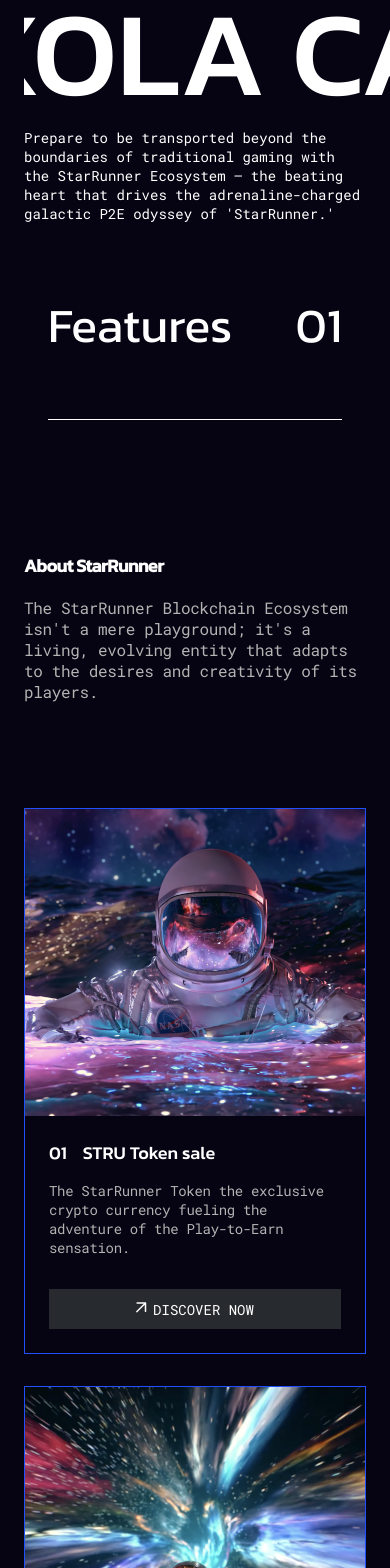
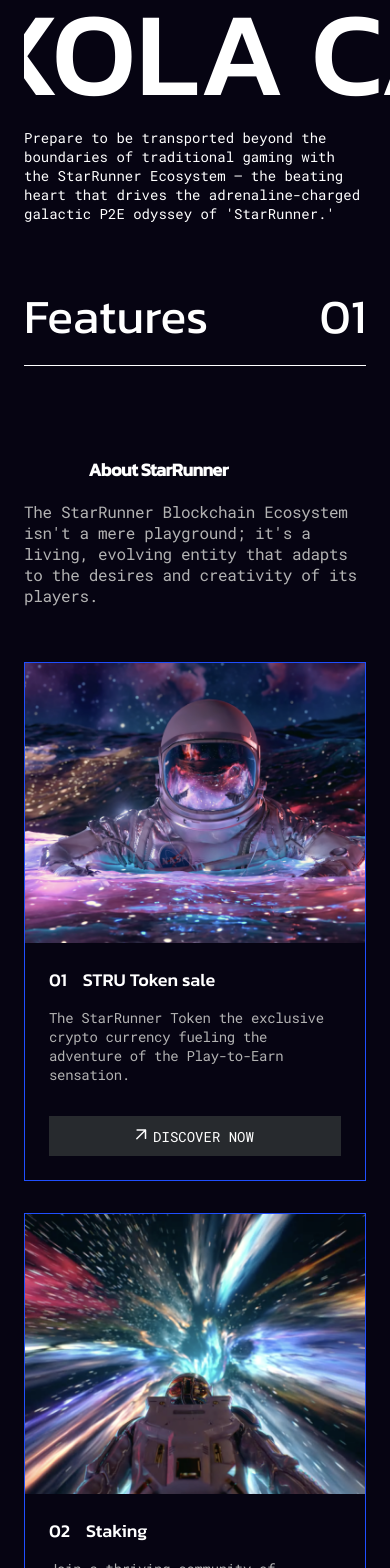
Before and after one commit to VladStroi/dexola, a React (Vite) app in the folder landing-page/: page / in a window 390 px wide. Shown: the part 432-2000 px from the top of the page. Built offline with nearby package versions, Linux system fonts and the light colour scheme.

Commit message:
UPD: Features & section title

```diff
--- a/landing-page/src/components/sections-title/sections-title.module.css
+++ b/landing-page/src/components/sections-title/sections-title.module.css
@@ -4,10 +4,10 @@
   align-items: center;
   text-align: center;
   width: 100%;
-  max-height: 156px;
+  max-height: 140px;
   padding-bottom: 16px;
   border-bottom: 1px solid var(--white-color);
-  margin: 120px ;
+  margin: 126px 120px 90px;
 }
 
 h1,
@@ -21,13 +21,12 @@ h2 {
   font-family: var(--title-font);
   font-weight: var(--font-weight-regular);
   line-height: 140px;
-
 }
 
 @media (max-width: 768px) {
 
   .sectionTitle{
-    margin: 24px ;
+    margin: 90px 24px 56px;
 
   }
   h1,
@@ -41,6 +40,13 @@ h2 {
 }
 
 @media (max-width: 480px) {
+
+  .sectionTitle{
+    max-height: 66px;
+    margin: 60px 24px 32px;
+
+  }
+
   h1,
   h2 {
     font-size: var(--title-mobile-font-size);
--- a/landing-page/src/sections/features-page/card/card.module.css
+++ b/landing-page/src/sections/features-page/card/card.module.css
@@ -3,6 +3,10 @@
   width: 373px;
   max-width: calc(33.33% - 10px);
   border: 1px solid var(--accent-blue-color);
+}
+
+.image img {
+  width: auto;
 }
 
 .image {
@@ -84,14 +88,15 @@
   }
 }
 
-
 @media (max-width: 480px) {
-
   .card {
-    max-width: calc(100% - 2px);
-    margin: 16px auto;
+    width: auto;
+    max-width: calc(100%);
+    margin: 16px 0;
   }
-
+  .image img {
+    width: 100%;
+  }
   .nameCard {
     display: flex;
     flex-direction: row;
--- a/landing-page/src/sections/features-page/features.module.css
+++ b/landing-page/src/sections/features-page/features.module.css
@@ -1,9 +1,6 @@
-/* TODO position h3 subtitle top */
-
 .blockFeatures {
   display: flex;
   flex-wrap: wrap;
-  padding: 0 120px;
 }
 
 .description {
@@ -11,7 +8,9 @@
   flex-direction: row;
   justify-content: space-between;
   margin: 90px auto;
+  align-items: center;
   position: relative;
+  padding: 0 120px;
 }
 
 .description p {
@@ -35,19 +34,19 @@
   padding-right: 24px;
 }
 
-
 .cards {
-    width: 100%;
-    display: flex;
-    flex-direction: row;
-    flex-wrap: wrap;
-    justify-content: space-between;
+  width: 100%;
+  display: flex;
+  flex-direction: row;
+  flex-wrap: wrap;
+  justify-content: space-between;
+  padding: 0 120px;
 }
 
-
 @media (max-width: 768px) {
-  .blockFeatures {
+  .description {
     padding: 0 24px;
+    margin: 40px auto;
   }
   .description p {
     font-size: var(--body-tablet-font-size);
@@ -55,10 +54,13 @@
   .description h3 {
     font-size: var(--subTitle-tablet-font-size);
   }
+  .cards {
+    width: calc(100% - 48px);
+    padding: 0 24px;
+  }
 }
 
 @media (max-width: 480px) {
-
   .description {
     flex-direction: column;
   }
@@ -68,7 +70,7 @@
   .description h3 {
     font-size: var(--subTitle-mobile-font-size);
   }
-  .cards{
+  .cards {
     flex-direction: column;
   }
 }
```
